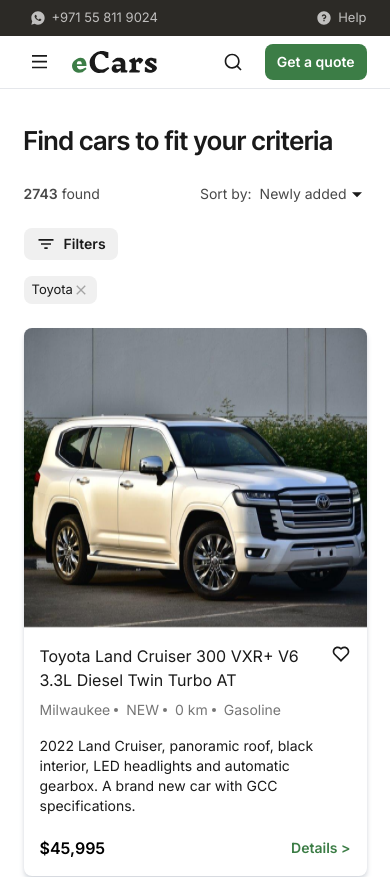
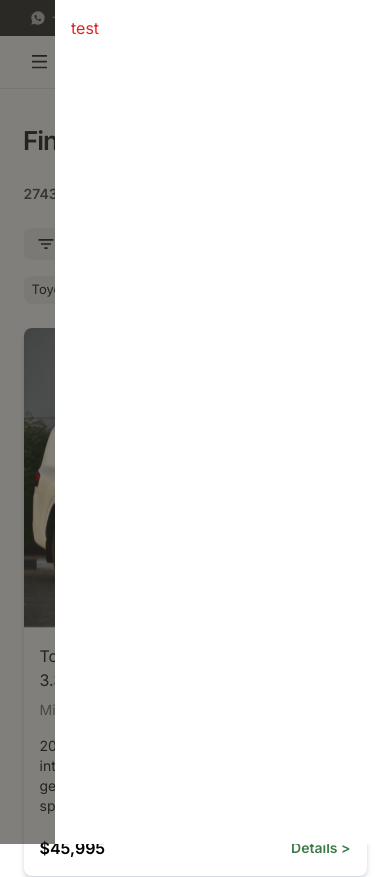
Before and after one commit to ahmetayyildiz66/ecars, a Vue app: page /cars in a window 390 px wide. Shown: the top 877 px of the page. Built offline with nearby package versions, Linux system fonts and the light colour scheme.

Commit message:
filter bar: mobile, tablet, and desktop

```diff
--- a/src/components/EcCars.vue
+++ b/src/components/EcCars.vue
@@ -1,5 +1,5 @@
 <template>
-  <div class="py-6 text-sm space-y-4">
+  <div class="text-sm space-y-4">
     <EcCard v-for="car in store.cars" :key="car.id">
       <template #header>
         <img
@@ -59,19 +59,6 @@
 
 const store = useCarStore()
 
-// interface Car {
-//   id: number,
-//   make: string,
-//   model: string,
-//   km: number,
-//   fuelType: string,
-//   city: string,
-//   isNew: boolean,
-//   imageUrl: string,
-//   price: number,
-//   description: string
-// }
-
 const getImageUrl = (imgUrl: string) => {
   return new URL(`../assets/${imgUrl}`, import.meta.url).href
 }
--- a/src/components/EcCarsFiltering.vue
+++ b/src/components/EcCarsFiltering.vue
@@ -1,11 +1,15 @@
 <template>
+  <div class="flex justify-between">
+    <div class="w-[288px] hidden lg:flex mt-6">
+      filters miltersasdasdasdasdsad
+    </div>
+
     <div>
       <div class="py-6 flex items-center justify-between text-sm text-gray-750">
         <p class="text-sm">
           <span class="text-gray-750 font-semibold">2743</span>
           found
         </p>
-
         <p class="flex items-center space-x-2">
           <span>Sort by:</span>
           <button class="flex items-center">
@@ -15,10 +19,12 @@
         </p>
       </div>
 
-    <EcFilterButton :is-big="true" class="mb-4">
+
+      <EcFilterButton :is-big="true" class="mb-4 lg:hidden">
         <IconFilter />
         <span>Filters</span>
       </EcFilterButton>
+
 
       <div class="flex space-x-1 space-y-1">
         <EcFilterButton>
@@ -27,16 +33,21 @@
         </EcFilterButton>
       </div>
 
+      <div class="flex py-6 mx-auto">
         <EcCars />
+      </div>
+      <EcFilterSidebar class="lg:hidden" />
+    </div>
 
   </div>
 </template>
 
 <script lang="ts" setup>
 import EcFilterButton from "./EcFilterButton.vue";
-import EcCars from "./EcCars.vue"
+import EcFilterSidebar from "./EcFilterSidebar.vue";
+import EcCars from "./EcCars.vue";
 
-import IconArrowDownFill from "../components/icons/IconArrowDownFill.vue"
+import IconArrowDownFill from "../components/icons/IconArrowDownFill.vue";
 import IconCross from "./icons/IconCross.vue";
 import IconFilter from "./icons/IconFilter.vue";
 </script>
--- /dev/null
+++ b/src/components/EcFilterSidebar.vue
@@ -0,0 +1,23 @@
+<template>
+  <aside>
+    <div class="z-10 fixed inset-0 transition-opacity">
+      <div tabindex="-1" class="absolute inset-0 bg-black-50 opacity-60"></div>
+    </div>
+
+    <div
+      class="z-10 fixed inset-y-0 right-0 h-full w-[335px] bg-white p-4"
+      v-on-click-outside="toggleSidebar"
+    >
+      <p class="text-red-600">test</p>
+    </div>
+  </aside>
+</template>
+
+<script lang="ts" setup>
+import { ref } from "vue";
+const isSidebarOpen = ref(false);
+
+const toggleSidebar = () => {
+  isSidebarOpen.value = !isSidebarOpen.value;
+};
+</script>
--- a/src/pages/Cars.vue
+++ b/src/pages/Cars.vue
@@ -1,5 +1,5 @@
 <template>
-  <div class="container py-8 md:py-10 lg:py-12">
+  <div class="container py-8 md:py-10 lg:py-12 mx-auto justify-center lg:px-[104px]">
     <HeadingTertiary text="Find cars to fit your criteria" />
 
     <EcCarsFiltering />
```
Lines whose indentation alone changed are shown as unchanged.
